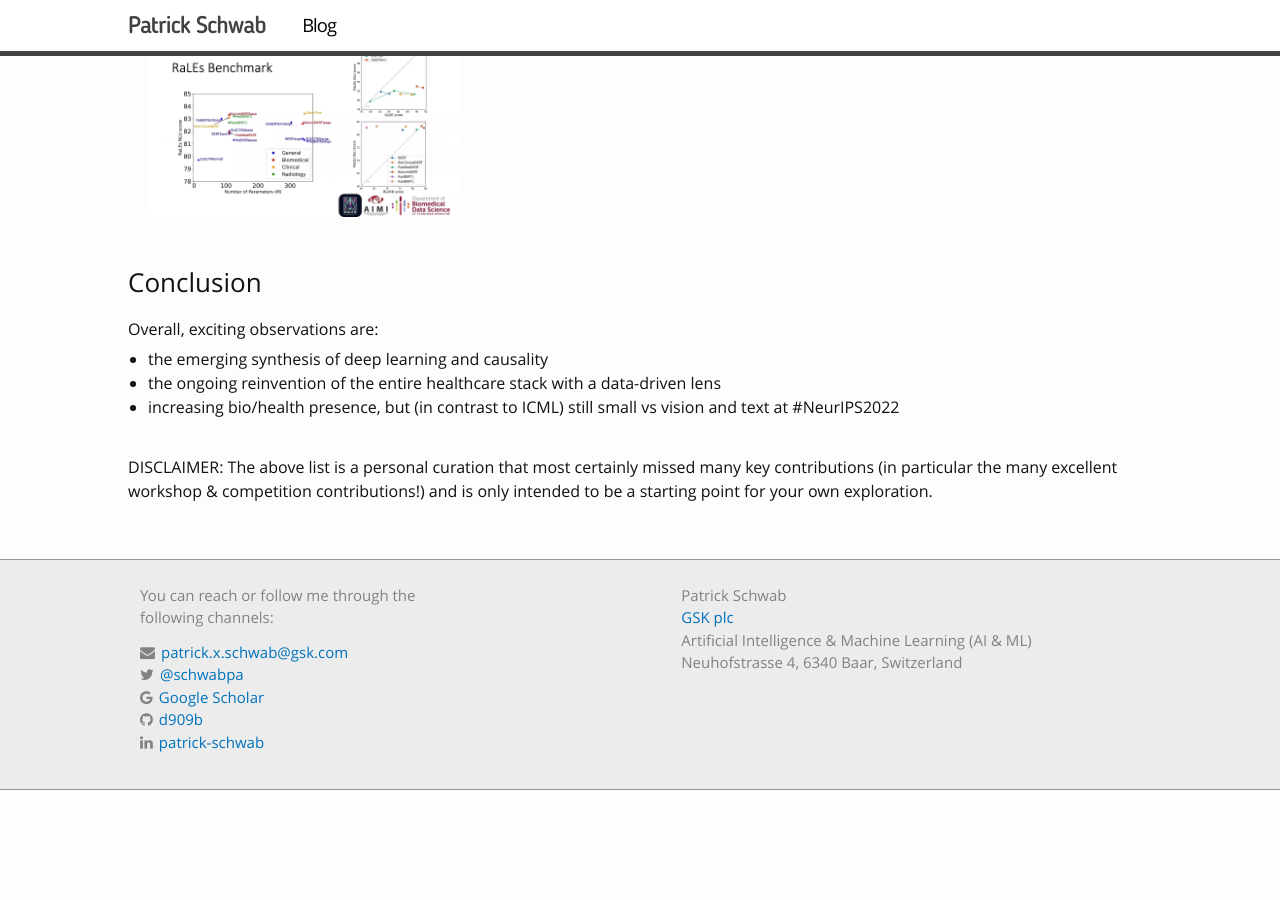
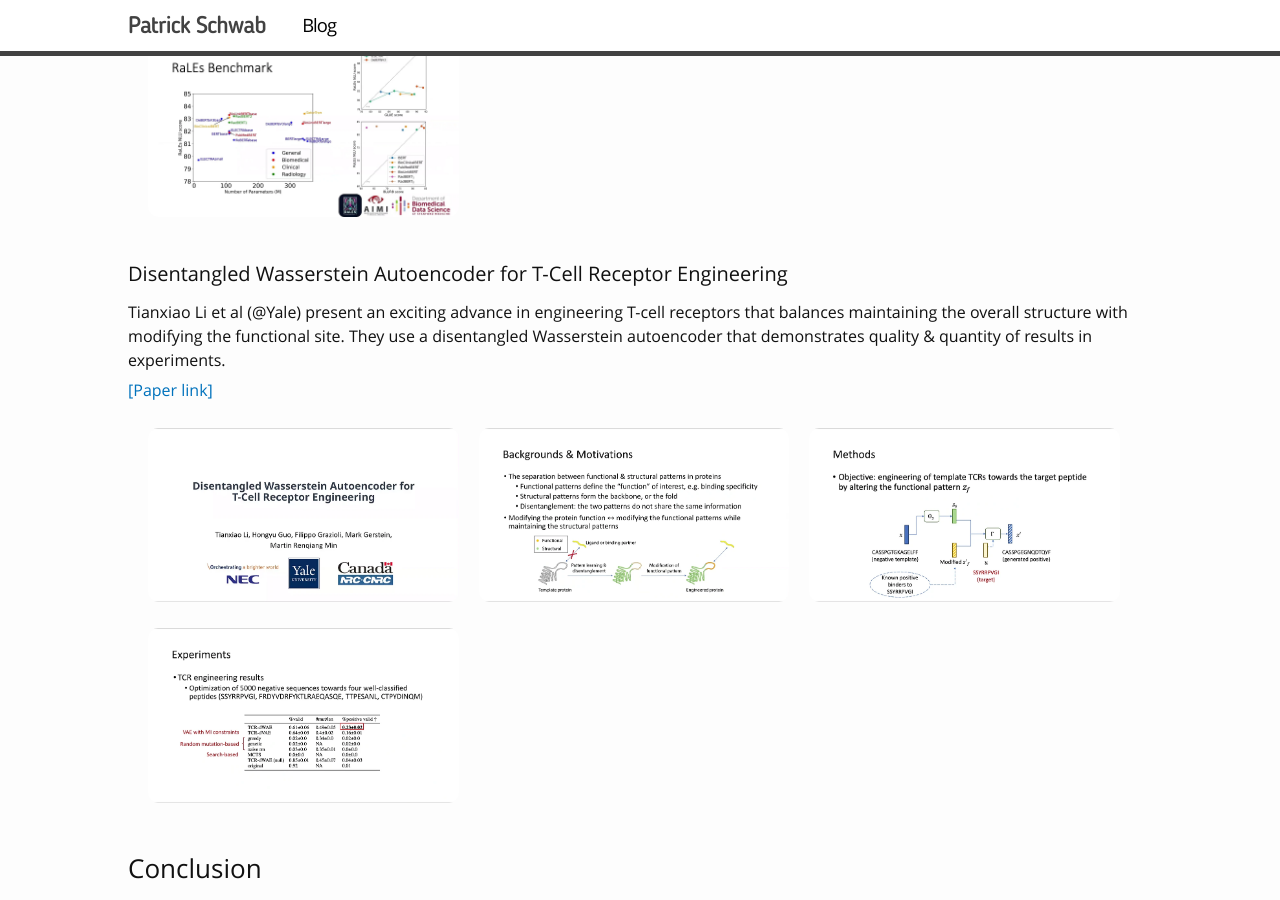
Before and after one commit to d909b/d909b.github.io, a Jekyll site: the page built from _posts/2023-12-16-neurips2023.md, in a window 1280 px wide and 900 px high, scrolled down 8276 px. Built offline with Jekyll 4.4.1, drawn with Linux system fonts in a browser that asks for light colours; nearby versions of some CDN libraries; library files that are not in the unit come from our copies; before the commit the page ends 9066 px from its top, so only the background shows below that.

Commit message:
neurips 2023 start

```diff
--- a/_posts/2023-12-16-neurips2023.md
+++ b/_posts/2023-12-16-neurips2023.md
@@ -206,6 +206,19 @@ They introduce a benchmark and find that advances in more general domains do not
 <galleryitem src="http://schwabpatrick.com/img/neurips2023/ra4.png"></galleryitem>
 </div>
 
+<h4>Disentangled Wasserstein Autoencoder for T-Cell Receptor Engineering</h4>
+
+Tianxiao Li et al (@Yale) present an exciting advance in engineering T-cell receptors that balances maintaining the overall structure with modifying the functional site. They use a disentangled Wasserstein autoencoder that demonstrates quality & quantity of results in experiments.
+
+<a href="https://openreview.net/pdf/f1783ddf0a1c8990511ede94c4ebd18226d4280c.pdf">[Paper link]</a>
+
+<div class="gallery">
+<galleryitem src="http://schwabpatrick.com/img/neurips2023/tc1.png"></galleryitem>
+<galleryitem src="http://schwabpatrick.com/img/neurips2023/tc2.png"></galleryitem>
+<galleryitem src="http://schwabpatrick.com/img/neurips2023/tc3.png"></galleryitem>
+<galleryitem src="http://schwabpatrick.com/img/neurips2023/tc4.png"></galleryitem>
+</div>
+
 <h3>Conclusion</h3>
 
 Overall, exciting observations are:
```
Also changed, not shown: img/neurips2023/tc1.png (added), img/neurips2023/tc2.png (added), img/neurips2023/tc3.png (added), img/neurips2023/tc4.png (added).
